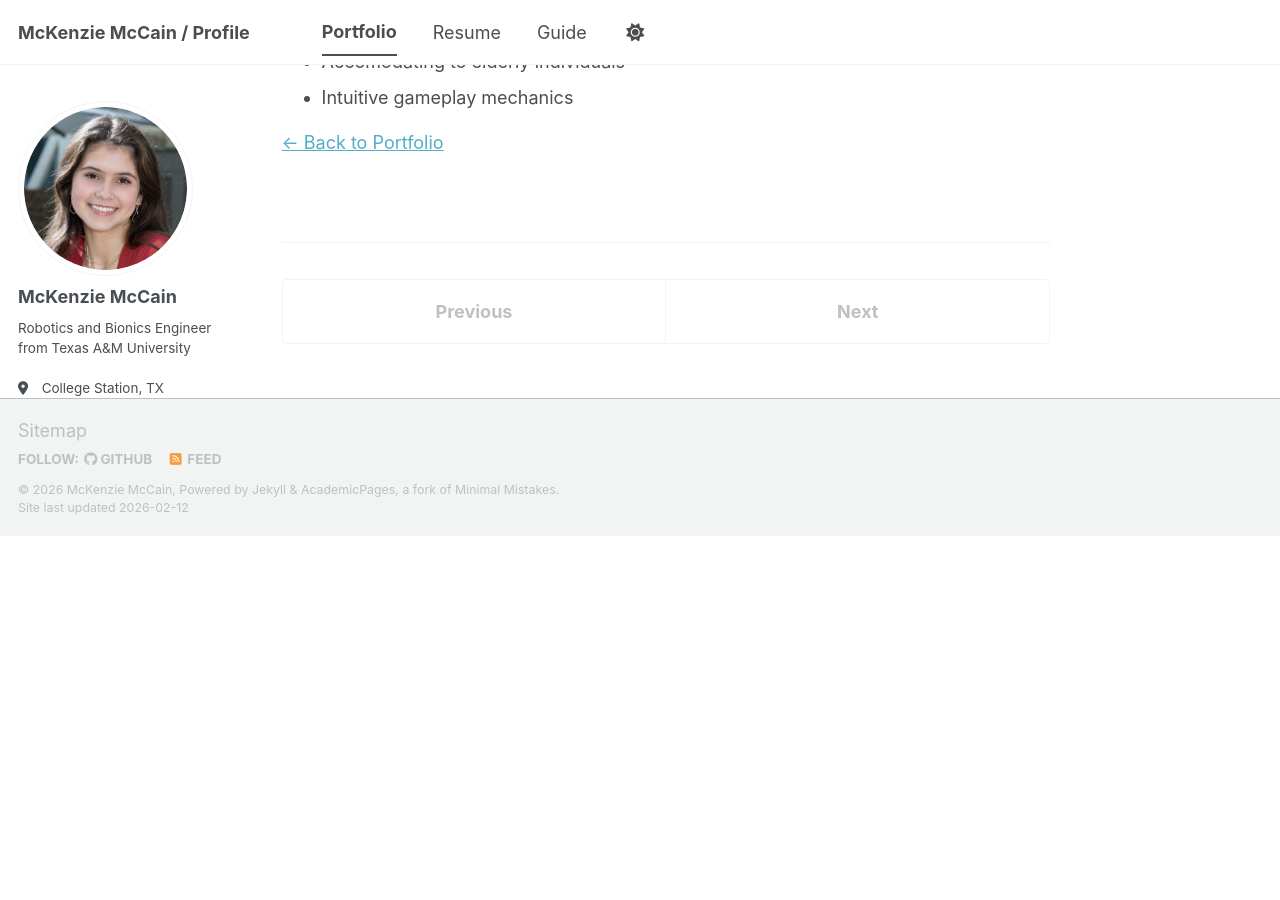
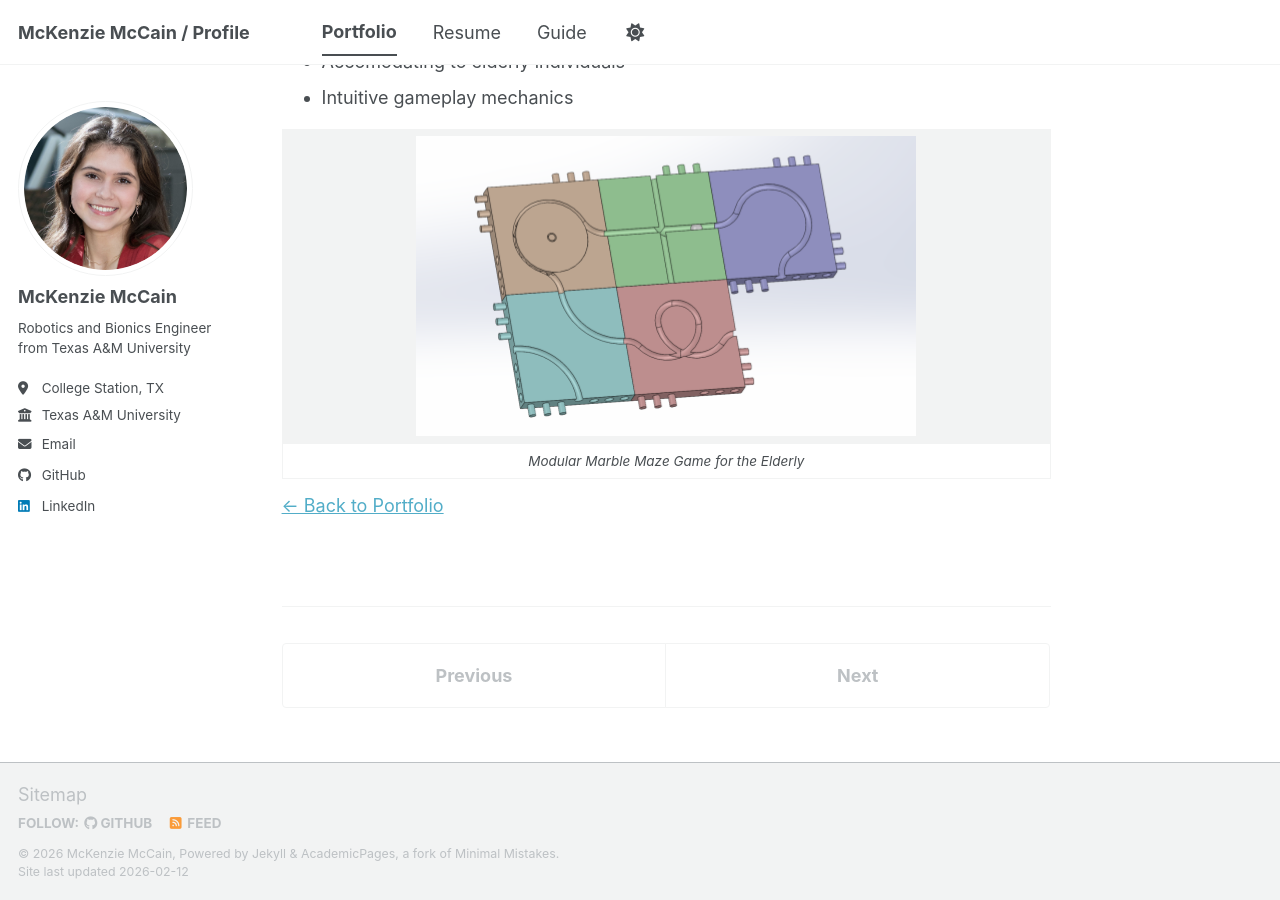
Before and after one commit to mckenzie-mccain/mckenzie-mccain.github.io, a Jekyll site: the page built from _portfolio/Portfolio-6-marble-maze.md, in a window 1280 px wide and 900 px high, scrolled down 717 px. Built offline with Jekyll 4.4.1, drawn with Linux system fonts in a browser that asks for light colours; a script bundle is joined from its source files by our own code; library files that are not in the unit come from our copies; before the commit the page ends 1253 px from its top, so only the background shows below that.

Commit message:
maze page

```diff
--- a/_portfolio/Portfolio-6-marble-maze.md
+++ b/_portfolio/Portfolio-6-marble-maze.md
@@ -21,5 +21,8 @@ permalink: /portfolio/marble-maze/
   * Accomodating to elderly individuals
   * Intuitive gameplay mechanics
 
+|       ![marble-maze](/images/marble-maze.png)        |
+| :--------------------------------------------------: |
+|      *Modular Marble Maze Game for the Elderly*      |
 
 [← Back to Portfolio](/portfolio/)
```
